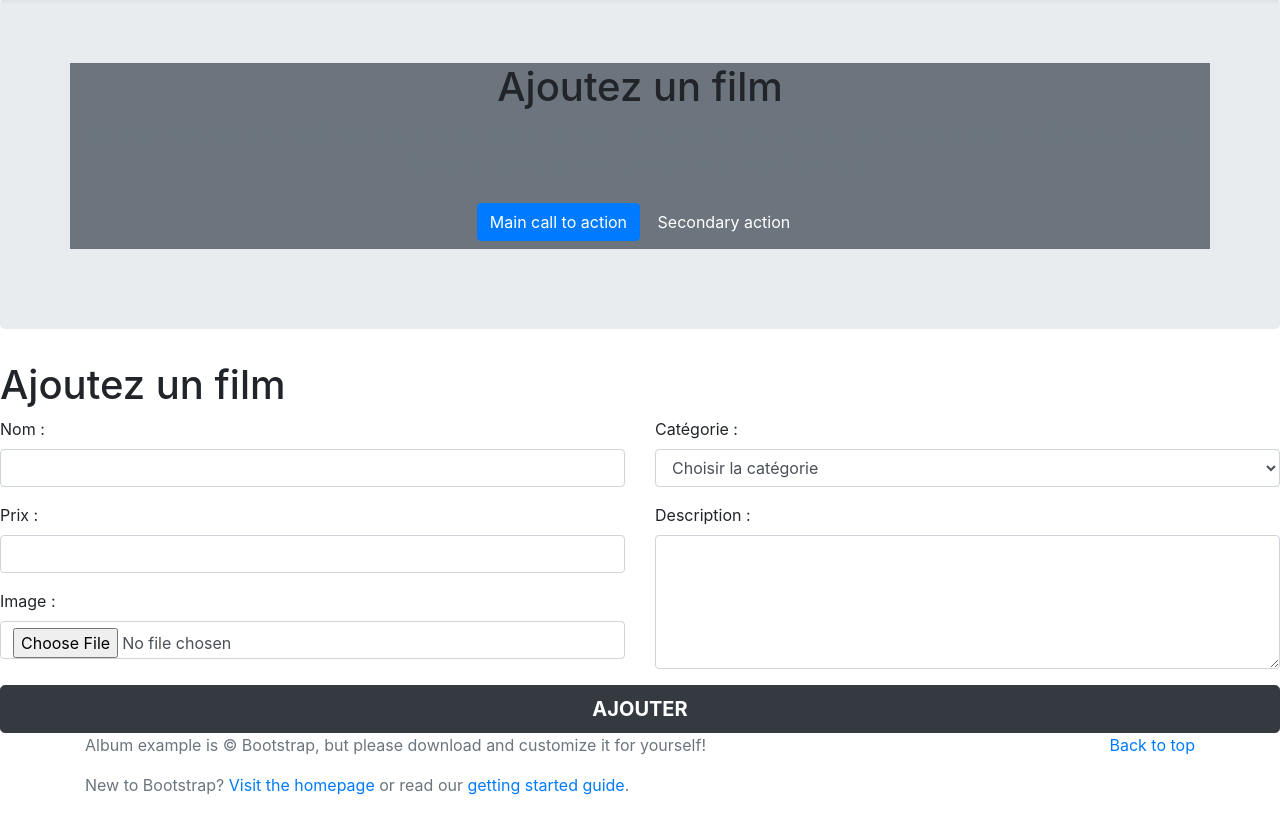
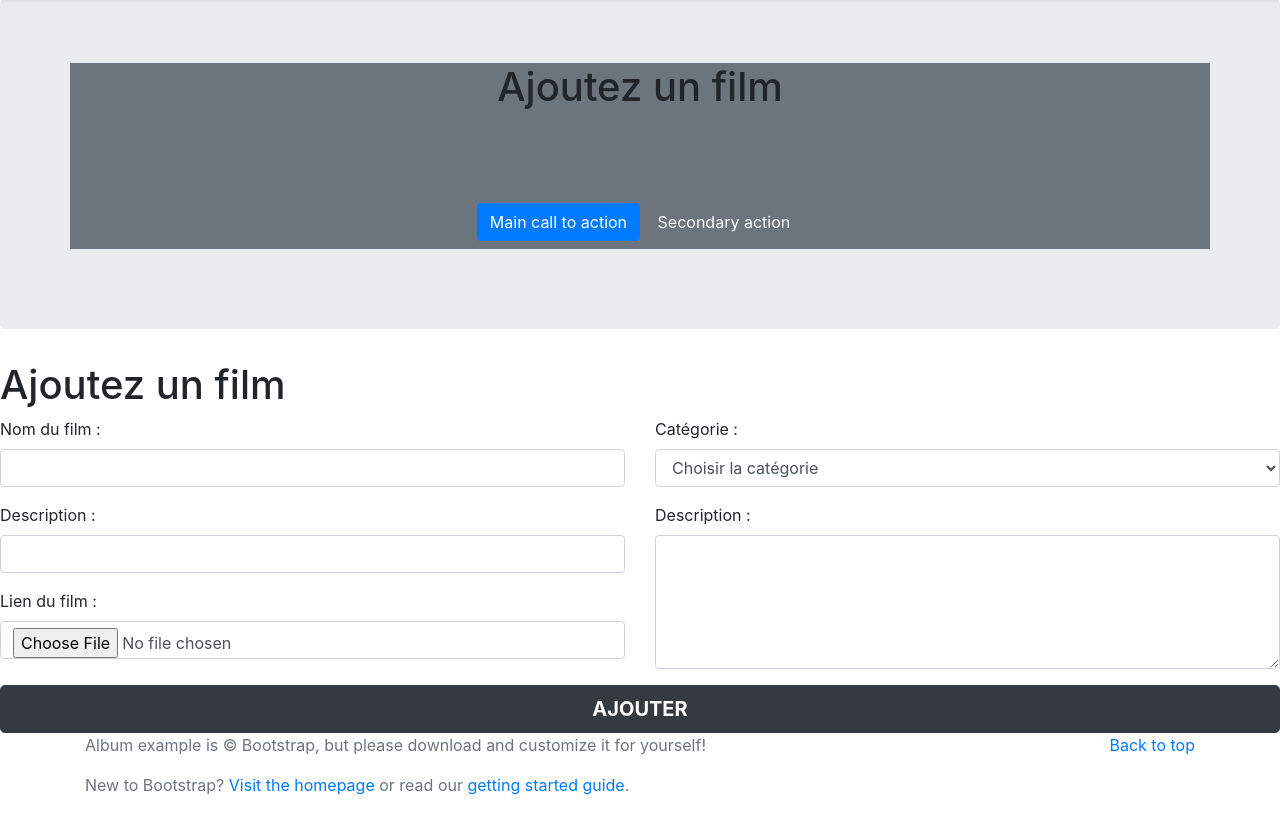
Before and after one commit to FlorentViel/Webflix, a PHP site: page /add_movie.php in a window 1280 px wide. Shown: the part 57-870 px from the top of the page. Run offline with PHP 8.4, Linux system fonts and the light colour scheme; data that the repository does not hold is empty.

Commit message:
add add_movie.php

```diff
--- a/add_movie.php
+++ b/add_movie.php
@@ -12,42 +12,37 @@ $title = $description = $video_link = $cover = null;
 
 if (!empty($_POST)) {
     $title = $_POST['title'];
-    $description = str_replace(',', '.', $_POST['description']); // on remplace la , par un . pour le prix
     $video_link = $_FILES['video_link'];
 
     // Définir un tableau d'erreur vide qui va se remplir après chaque erreur
      $errors = [];
-    // Vérifier le name
-    if (empty($name)) {
-        $errors['name'] = 'Le nom n\'est pas valide';
+    // Vérifier le titre
+    if (empty($title)) {
+        $errors['title'] = 'Le nom n\'est pas valide';
     }
-    // Vérifier le price
-    if (!is_numeric($price) || $price < 5 || $price > 19.99) {
-        $errors['price'] = 'Le prix n\'est pas valide';
+    // Vérifier le description
+    if (empty($description)) {
+        $errors['description'] = 'Le prix n\'est pas valide';
      }
-    // Vérifier l'image
-    if ($image['error'] === 4) {
-        $errors['image'] = 'L\'image n\'est pas valide';
+    // Vérifier la vidéo
+    if ($video_link['error'] === 4) {
+        $errors['video_link'] = 'L\'image n\'est pas valide';
     }
     // Vérifier la catégorie
-    if (empty($category) || !in_array($category, ['Classique', 'Spicy', 'Hot', 'Végétarienne'])) {
+    if (empty($category) || !in_array($category, ['Action', 'Horreur', 'Aventure', 'Animation'])) {
         $errors['category'] = 'La catégorie n\'est pas valide';
     }
-    // Vérifier la description
-    if (empty($description)) {
-        $errors['description'] = 'La description n\'est pas valide';
-    }
+
 
     // S'il n'y a pas d'erreurs dans le formulaire
     if (empty($errors)) {
         $query = $db->prepare('
-            INSERT INTO pizza (`name`, `price`, `image`, `category`, `description`) VALUES (:name, :price, :image, :category, :description)
+            INSERT INTO pizza (`title`, `description`, `video_link`, `category`) VALUES (:title, :description, :video_link, :category)
         ');
-        $query->bindValue(':name', $name, PDO::PARAM_STR);
-        $query->bindValue(':price', $price, PDO::PARAM_STR);
-        $query->bindValue(':image', $fileName, PDO::PARAM_STR);
+        $query->bindValue(':title', $title, PDO::PARAM_STR);
+        $query->bindValue(':description', $description, PDO::PARAM_STR);
+        $query->bindValue(':video_link', $video_link, PDO::PARAM_STR);
         $query->bindValue(':category', $category, PDO::PARAM_STR);
-        $query->bindValue(':description', $description, PDO::PARAM_STR);
         if ($query->execute()) { // On insère la pizza dans la BDD
             $success = true;
             // Envoyer un mail ?
@@ -65,30 +60,30 @@ if (!empty($_POST)) {
         <div class="row">
             <div class="col-md-6">
                 <div class="form-group">
-                    <label for="name">Nom :</label>
-                    <input type="text" name="name" id="name" class="form-control <?php echo isset($errors['name']) ? 'is-invalid' : null; ?>" value="<?php echo $name; ?>">
-                    <?php if (isset($errors['name'])) {
+                    <label for="title">Nom du film :</label>
+                    <input type="text" name="title" id="title" class="form-control <?php echo isset($errors['title']) ? 'is-invalid' : null; ?>" value="<?php echo $title; ?>">
+                    <?php if (isset($errors['title'])) {
                         echo '<div class="invalid-feedback">';
-                            echo $errors['name'];
+                            echo $errors['title'];
                         echo '</div>';
                     } ?>
                 </div>
                 <div class="form-group">
-                    <label for="price">Prix :</label>
-                    <input type="text" name="price" id="price" class="form-control <?php echo isset($errors['price']) ? 'is-invalid' : null; ?>" value="<?php echo $price; ?>">
-                    <?php if (isset($errors['price'])) {
+                    <label for="description">Description :</label>
+                    <input type="text" name="description" id="description" class="form-control <?php echo isset($errors['description']) ? 'is-invalid' : null; ?>" value="<?php echo $description; ?>">
+                    <?php if (isset($errors['descritpion'])) {
                         echo '<div class="invalid-feedback">';
-                            echo $errors['price'];
+                            echo $errors['description'];
                         echo '</div>';
                     } ?>
                 </div>
                 <div class="form-group">
-                    <label for="image">Image :</label>
+                    <label for="video_link">Lien du film :</label>
                     <input type="hidden" name="MAX_FILE_SIZE" value="1048576" />
-                    <input type="file" name="image" id="image" class="form-control <?php echo isset($errors['image']) ? 'is-invalid' : null; ?>">
-                    <?php if (isset($errors['image'])) {
+                    <input type="file" name="video_link" id="video_link" class="form-control <?php echo isset($errors['vdieo_link']) ? 'is-invalid' : null; ?>">
+                    <?php if (isset($errors['video_link'])) {
                         echo '<div class="invalid-feedback">';
-                            echo $errors['image'];
+                            echo $errors['video_link'];
                         echo '</div>';
                     } ?>
                 </div>
```
